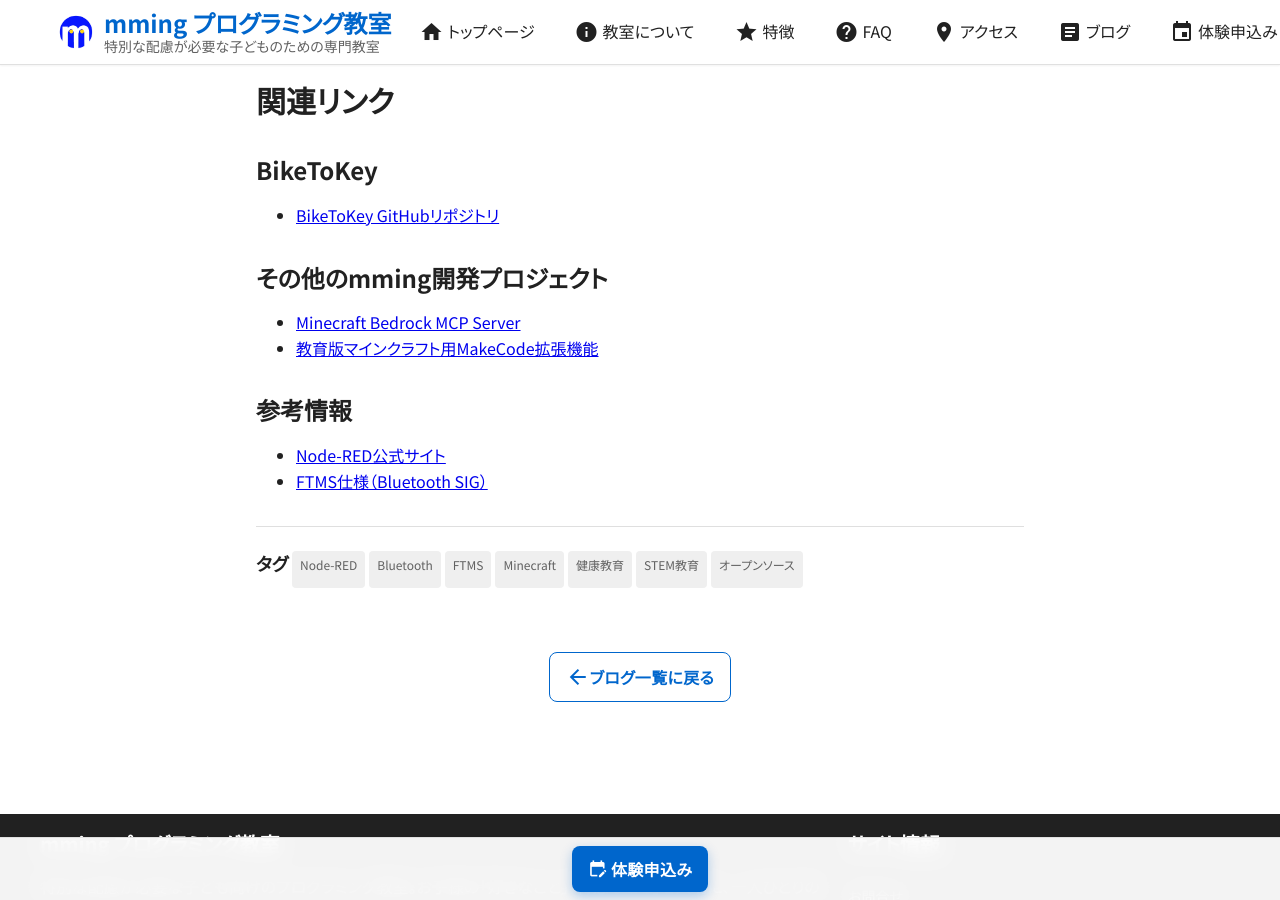
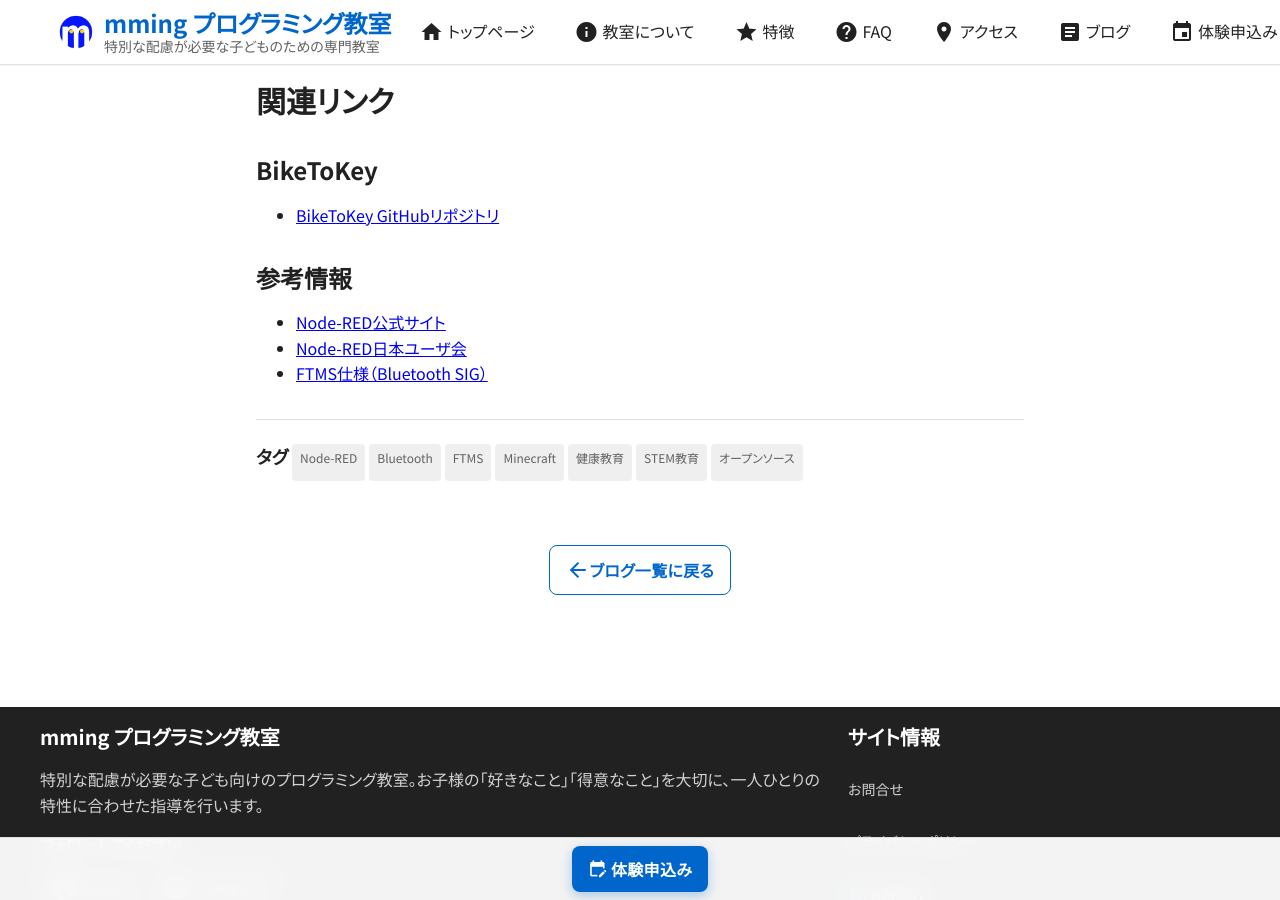
Before and after one commit to Mming-Lab/Mming-Lab.github.io, a Jekyll site: the page built from _posts/2026-01-03-bike-to-key.md, in a window 1280 px wide and 900 px high, scrolled down 3082 px. Built offline with Jekyll 4.4.1, drawn with Linux system fonts in a browser that asks for light colours.

Commit message:
関連リンクを整理し、Node-RED日本ユーザ会を追加
他のmmingプロジェクトのリンクを削除し、BikeToKeyに関連する技術情報に絞った構成に変更。Node-RED日本ユーザ会のリンクを追加。

🤖 Generated with [Claude Code](https://claude.com/claude-code)

Co-Authored-By: Claude Sonnet 4.5 <noreply@anthropic.com>

```diff
--- a/_posts/2026-01-03-bike-to-key.md
+++ b/_posts/2026-01-03-bike-to-key.md
@@ -121,10 +121,7 @@ BikeToKeyはMITライセンスで公開しています。教育現場や個人
 ### BikeToKey
 - [BikeToKey GitHubリポジトリ](https://github.com/Mming-Lab/bike-to-key){:target="_blank"}
 
-### その他のmming開発プロジェクト
-- [Minecraft Bedrock MCP Server](https://mming-lab.github.io/posts/minecraft-bedrock-mcp-server/){:target="_blank"}
-- [教育版マインクラフト用MakeCode拡張機能](https://mming-lab.github.io/posts/minecraft-makecode-extensions/){:target="_blank"}
-
 ### 参考情報
 - [Node-RED公式サイト](https://nodered.org/){:target="_blank"}
+- [Node-RED日本ユーザ会](https://nodered.jp/){:target="_blank"}
 - [FTMS仕様（Bluetooth SIG）](https://www.bluetooth.com/specifications/specs/fitness-machine-service-1-0/){:target="_blank"}
```
